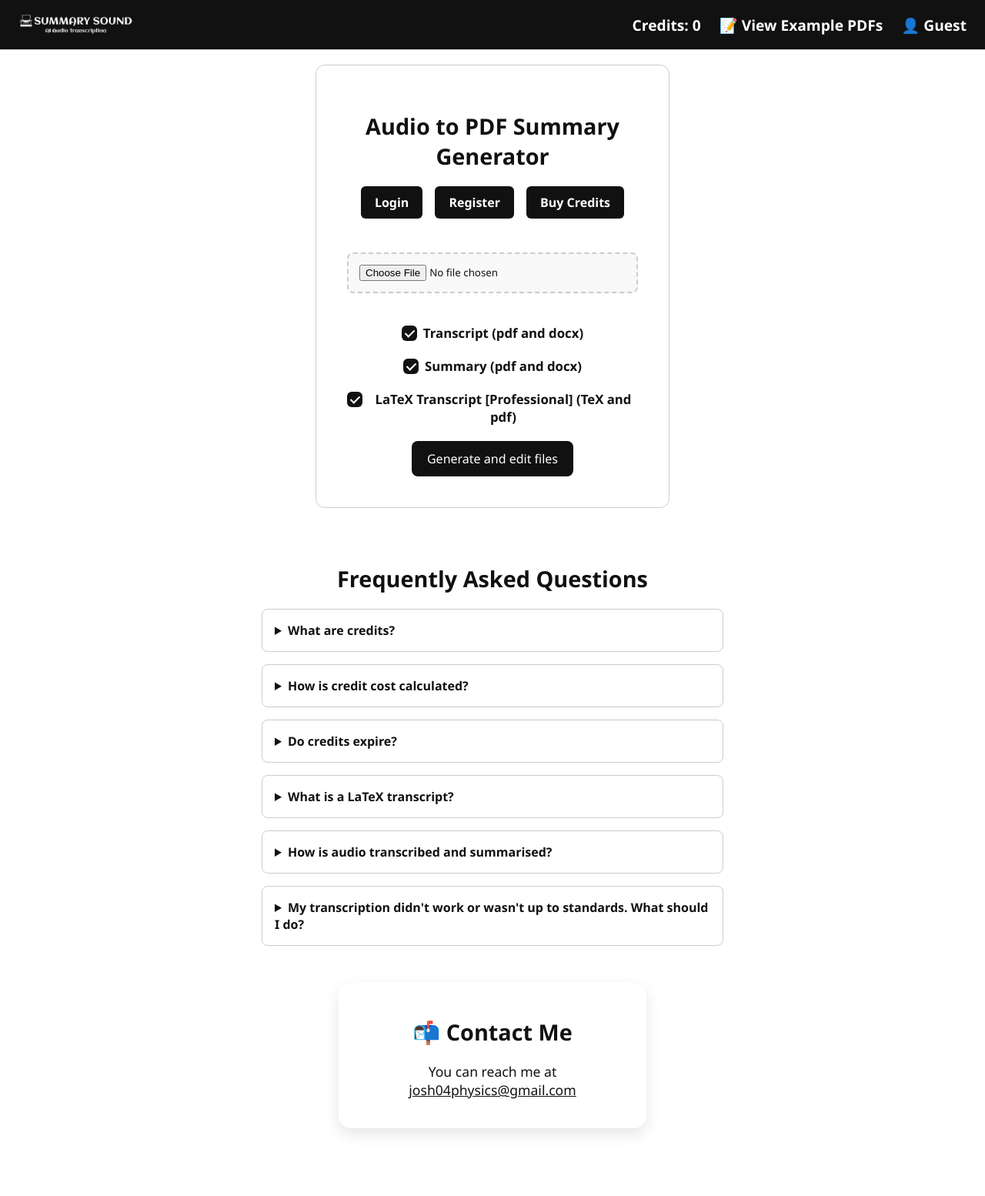
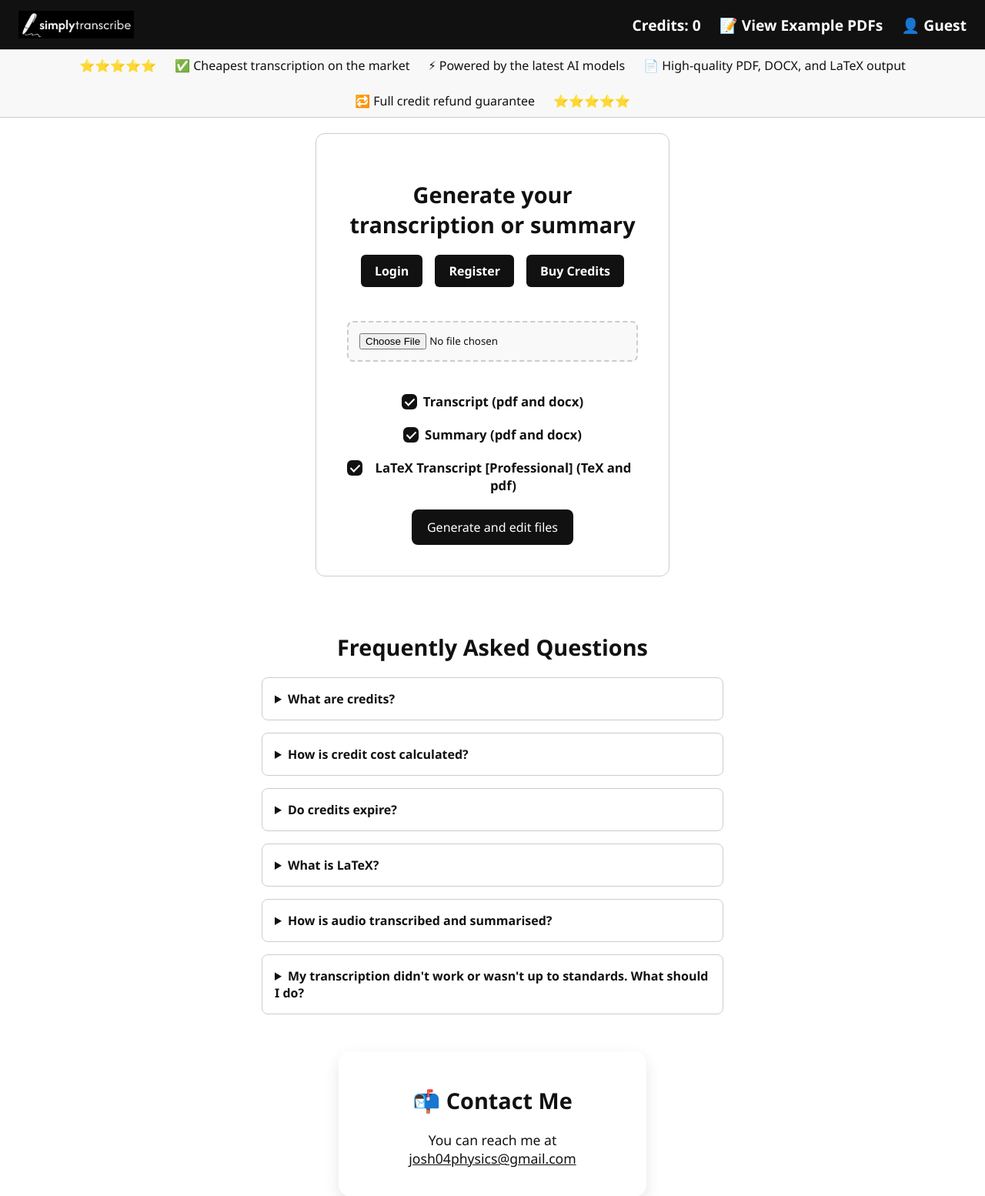
Before and after one commit to josh04physics/Simply-Transcribe, a Flask app: page / in a window 1280 px wide. Shown: the top 1554 px of the page at 77% size. Before the commit the page ends 1471 px from the top, so only its background shows below. Run offline with Flask 3, Linux system fonts and the light colour scheme.

Commit message:
Added banner, changed prices, changed UI

```diff
--- a/app.py
+++ b/app.py
@@ -1,9 +1,7 @@
 from flask import Flask, request, render_template, send_file, url_for, redirect, flash, Response, stream_with_context, jsonify
-import time
 import queue
 from flask_login import login_user, login_required, logout_user, LoginManager, current_user
 from flask_migrate import Migrate
-from flask_sqlalchemy import SQLAlchemy
 import os
 from pdfgeneration import transcribe_audio, generate_latex_pdf_from_transcipt, format_transcription, summarise_text_from_transcript, generate_pdf_from_text, generate_word_doc_from_text
 import zipfile
@@ -24,7 +22,7 @@ load_dotenv()
 
 app = Flask(__name__, instance_relative_config=True)
 app.config['UPLOAD_FOLDER'] = 'uploads'
-app.config['SECRET_KEY'] = 'your_secret_key'
+app.config['SECRET_KEY'] = os.getenv('SECRET_KEY')
 
 stripe.api_key = os.getenv("STRIPE_SECRET_KEY") # get stripe data (different locally and on render)
 YOUR_DOMAIN = os.getenv("YOUR_DOMAIN")  # e.g. https://yourdomai
@@ -128,7 +126,7 @@ def buy_credits(): # For specifying amount (confusing name, change later??)
             flash('Invalid input for credits.', 'warning')
             return redirect(url_for('buy_credits'))
 
-        price_per_credit_cents = 4
+        price_per_credit_cents = 3
         amount_to_charge = credits_to_buy * price_per_credit_cents
 
         session = stripe.checkout.Session.create(
@@ -163,10 +161,10 @@ def create_checkout_session(): # For bundle (confusing names, change later?)
 
     # Define pricing (pence, i.e. 1600 = £16.00)
     prices = {
-        200: 750,
-        500: 1800,
-        1000: 3500,
-        2000: 6800
+        200: 560,
+        500: 1350,
+        1000: 2600,
+        2000: 5000
     }
 
     price = prices.get(credit_amount)
@@ -417,4 +415,4 @@ def examples():
     return render_template("examples.html")
 
 if __name__ == '__main__':
-    app.run(debug=True, host='0.0.0.0')
+    app.run(host='0.0.0.0')
--- a/templates/upload.html
+++ b/templates/upload.html
@@ -2,7 +2,7 @@
 <html lang="en">
 <head>
   <meta charset="UTF-8">
-  <title>Summary Sound</title>
+  <title>Simply Transcribe</title>
  <style>
   :root {
     --bg: #ffffff;
@@ -268,9 +268,49 @@
   a {
     color: var(--fg);
   }
+
+.feature-list {
+  width: 100%;
+  background: #f8f8f8;
+  padding: 10px 20px;
+  border-bottom: 1px solid var(--border);
+  font-size: 1em;
+  color: var(--fg);
+  text-align: center;
+  z-index: 10;
+}
+
+.feature-list ul {
+  list-style: none;
+  margin: 0;
+  padding: 0;
+  display: flex;
+  gap: 24px;
+  flex-wrap: wrap;
+  justify-content: center;
+}
+
+.feature-list li {
+  font-weight: 500;
+}
+
+
 </style>
 </head>
 <body>
+
+<div class="feature-list">
+  <ul>
+    <li>⭐⭐⭐⭐⭐</li>
+    <li>✅ Cheapest transcription on the market</li>
+    <li>⚡ Powered by the latest AI models</li>
+    <li>📄 High-quality PDF, DOCX, and LaTeX output</li>
+    <li>🔁 Full credit refund guarantee</li>
+    <li>⭐⭐⭐⭐⭐</li>
+  </ul>
+</div>
+
+
 
 <div class="header-bar">
   <div class="left-header">
@@ -294,7 +334,7 @@
 
 
   <div class="container">
-    <h1>Audio to PDF Summary Generator</h1>
+    <h1>Generate your transcription or summary</h1>
 
     <div class="auth-buttons">
       {% if current_user.is_authenticated %}
@@ -358,7 +398,7 @@
     </details>
 
     <details>
-      <summary><strong>What is a LaTeX transcript?</strong></summary>
+      <summary><strong>What is LaTeX?</strong></summary>
       <p>LaTeX is a document preparation system, popular in academia and scientific publishing, for typesetting documents with a focus on formatting and mathematical notation.</p>
     </details>
 
```
Also changed, not shown: templates/buy_credits.html (+6 -6 lines), static/logo.png.
